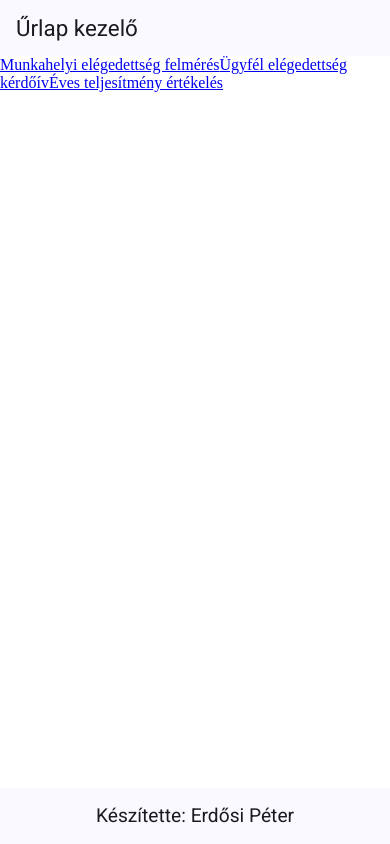
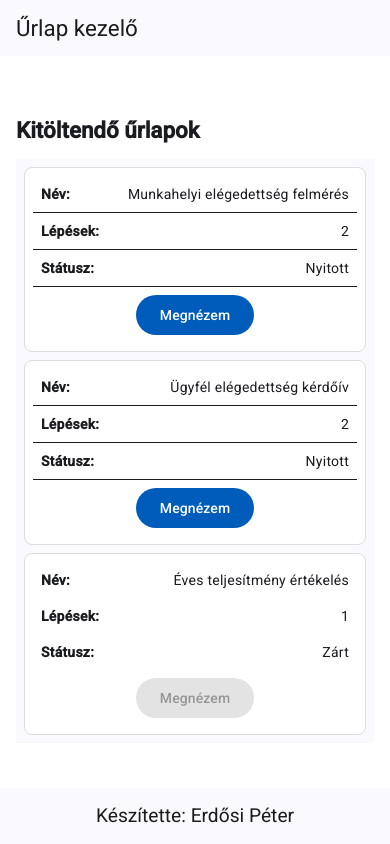
Before and after one commit to epeter95/piller-test-task, an Angular app: page /forms in a window 390 px wide. Built offline with nearby package versions, Linux system fonts and the light colour scheme.

Commit message:
form list table is implemented both desktop and mobile view

```diff
--- a/src/app/features/forms/layout/form-layout/form-layout.component.scss
+++ b/src/app/features/forms/layout/form-layout/form-layout.component.scss
@@ -10,4 +10,6 @@
   display: flex;
   flex-direction: column;
   width: 100%;
+  justify-content: center;
+  align-items: center;
 }
--- a/src/app/features/forms/pages/form-list/form-list.component.html
+++ b/src/app/features/forms/pages/form-list/form-list.component.html
@@ -1,5 +1,40 @@
 @if (formList()?.list; as list) {
-  @for (form of list; track form.name) {
-    <a [routerLink]="'/forms/'+toSlug(form.name)">{{ form.name }}</a>
-  }
+  <div class="form-list">
+    <h1>Kitöltendő űrlapok</h1>
+    <table mat-table [dataSource]="list">
+      <ng-container matColumnDef="name">
+        <th mat-header-cell *matHeaderCellDef>Név</th>
+        <td mat-cell *matCellDef="let element">
+          <span class="mobile-label">Név: </span>
+          {{ element.name }}
+        </td>
+      </ng-container>
+
+      <ng-container matColumnDef="stepsCount">
+        <th mat-header-cell *matHeaderCellDef>Lépések</th>
+        <td mat-cell *matCellDef="let element">
+          <span class="mobile-label">Lépések: </span>
+          {{ element.steps.length }}
+        </td>
+      </ng-container>
+
+      <ng-container matColumnDef="status">
+        <th mat-header-cell *matHeaderCellDef>Státusz</th>
+        <td mat-cell *matCellDef="let element">
+          <span class="mobile-label">Státusz: </span>
+          {{ element.closed ? 'Zárt' : 'Nyitott' }}
+        </td>
+      </ng-container>
+
+      <ng-container matColumnDef="action">
+        <th mat-header-cell *matHeaderCellDef>Részletek</th>
+        <td mat-cell *matCellDef="let element">
+          <a [disabled]="element.closed" matButton="filled" [routerLink]="'/forms/'+toSlug(element.name)">Megnézem</a>
+        </td>
+      </ng-container>
+
+      <tr mat-header-row *matHeaderRowDef="displayedColumns"></tr>
+      <tr mat-row *matRowDef="let row; columns: displayedColumns;"></tr>
+    </table>
+  </div>
 }
--- a/src/app/features/forms/pages/form-list/form-list.component.scss
+++ b/src/app/features/forms/pages/form-list/form-list.component.scss
@@ -0,0 +1,52 @@
+:host {
+  display: block;
+  width: 100%;
+}
+
+.form-list {
+  max-width: 75rem;
+  width: 100%;
+  margin: 0 auto;
+  padding: 1rem;
+}
+
+.mobile-label {
+  display: none;
+}
+
+@media (max-width: 768px) {
+  .mat-mdc-header-row {
+    display: none;
+  }
+
+  .mat-mdc-row {
+    display: block;
+    margin: 0.5rem;
+    border: 1px solid #ddd;
+    border-radius: 0.5rem;
+    padding: 0.5rem;
+    background: white;
+    height: auto;
+  }
+
+  .mat-mdc-cell {
+    display: flex;
+    justify-content: space-between;
+    padding: 0.5rem;
+    border-bottom: 1px solid var(--mat-sys-on-surface);
+  }
+
+  .mat-mdc-cell:last-child {
+    border-bottom: none;
+    justify-content: center;
+  }
+
+  .mobile-label {
+    display: inline;
+    font-weight: 600;
+  }
+
+  button {
+    width: 100%;
+  }
+}
--- a/src/app/features/forms/pages/form-list/form-list.component.ts
+++ b/src/app/features/forms/pages/form-list/form-list.component.ts
@@ -3,17 +3,42 @@ import {FormService} from '../../services/form.service';
 import {toSignal} from '@angular/core/rxjs-interop';
 import {toSlug} from '../../../../shared/utilities/slug';
 import {RouterLink} from '@angular/router';
+import {
+  MatCell,
+  MatCellDef,
+  MatColumnDef,
+  MatHeaderCell,
+  MatHeaderCellDef,
+  MatHeaderRow,
+  MatHeaderRowDef,
+  MatRow,
+  MatRowDef,
+  MatTable
+} from '@angular/material/table';
+import {MatButton} from '@angular/material/button';
 
 @Component({
   selector: 'app-form-list',
   imports: [
-    RouterLink
+    RouterLink,
+    MatTable,
+    MatHeaderCell,
+    MatCell,
+    MatColumnDef,
+    MatCellDef,
+    MatHeaderCellDef,
+    MatHeaderRowDef,
+    MatHeaderRow,
+    MatRow,
+    MatRowDef,
+    MatButton
   ],
   templateUrl: './form-list.component.html',
   styleUrl: './form-list.component.scss',
   changeDetection: ChangeDetectionStrategy.OnPush
 })
 export class FormListComponent {
+  displayedColumns: Array<string> = ['name', 'stepsCount', 'status', 'action'];
   formService = inject(FormService);
   formList = toSignal(this.formService.getForms());
   protected readonly toSlug = toSlug;
--- a/src/styles.scss
+++ b/src/styles.scss
@@ -14,6 +14,22 @@ html {
 
 body {
   color-scheme: light;
+  font-family: Roboto, sans-serif;
   color: var(--mat-sys-on-surface);
   margin: 0;
 }
+
+* {
+  box-sizing: border-box;
+}
+
+h1 {
+  font-family: inherit;
+  margin-bottom: 1rem;
+}
+
+@media (max-width: 768px) {
+  h1 {
+    font-size: 1.4rem;
+  }
+}
```
